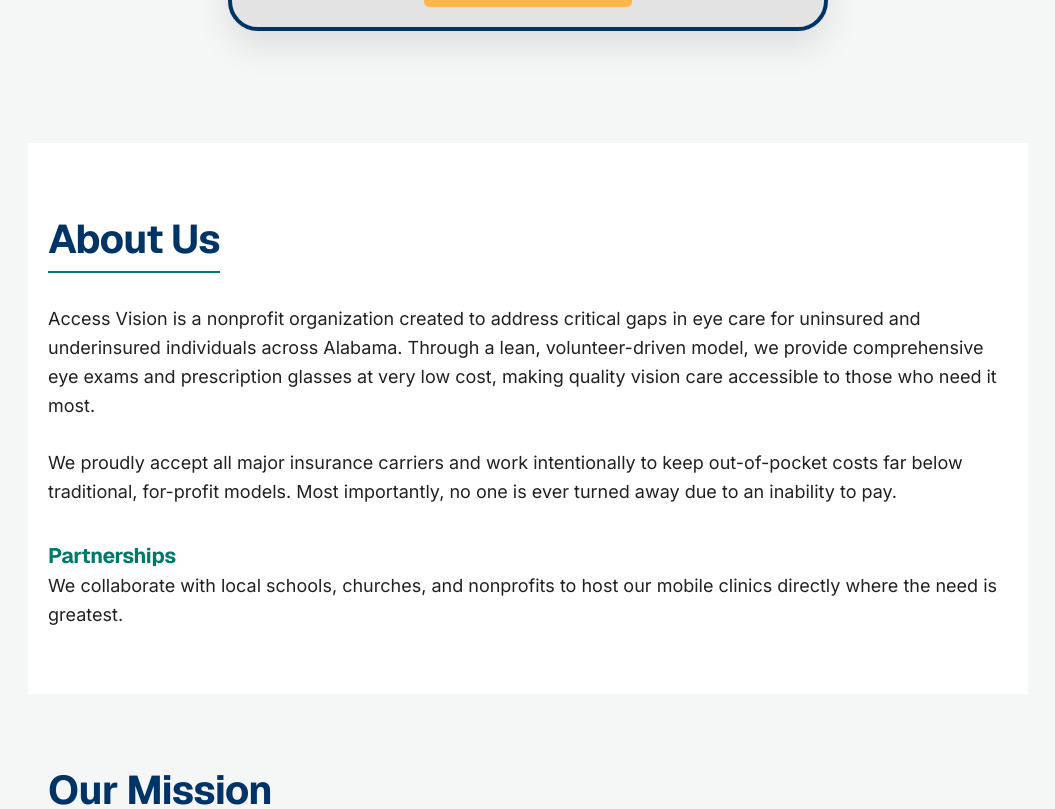
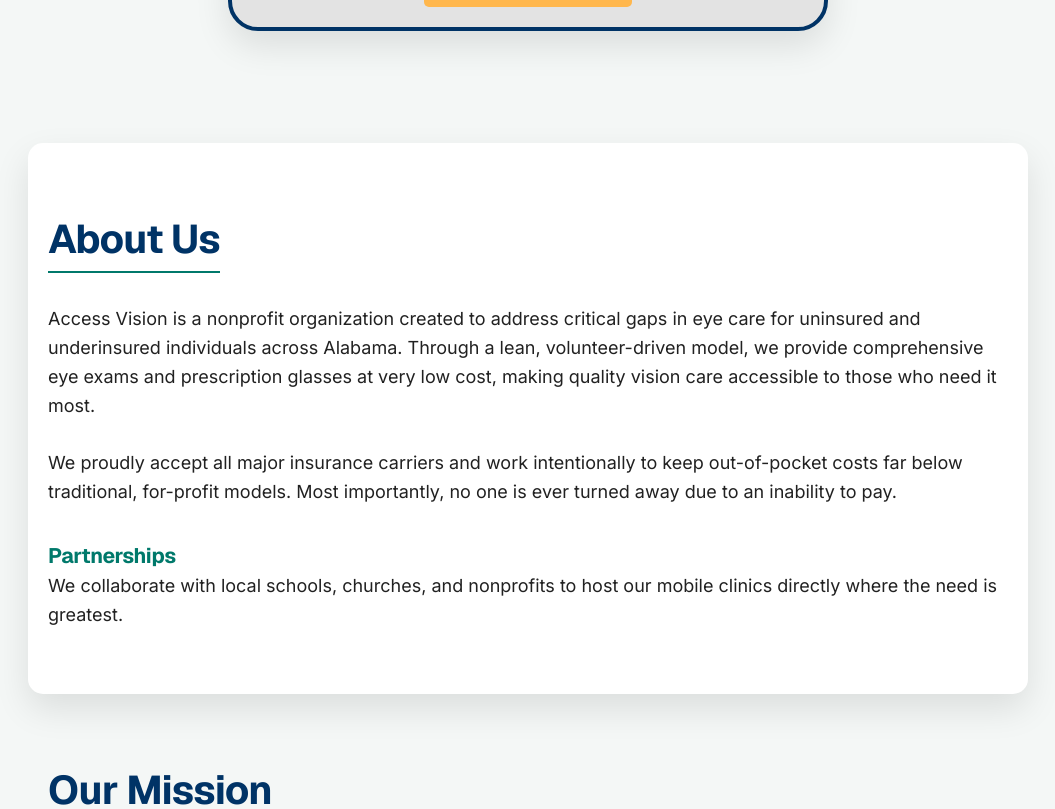
Before and after one commit to skoorrevir/access-vision, a Next.js app: page / in a window 1280 px wide. Shown: the part 1988-2797 px from the top of the page, without its empty margins (112-1167 px from the left). Built offline with nearby package versions, Linux system fonts and the light colour scheme.

Commit message:
Rounded some corners on the mainpage

```diff
--- a/src/app/page.module.css
+++ b/src/app/page.module.css
@@ -8,7 +8,7 @@
 	width: 100%;
 	max-width: none;
 	margin: 0;
-	min-height: 40vh;
+	min-height: 50vh;
 	display: flex;
 	flex-direction: column;
 	justify-content: center;
@@ -105,6 +105,12 @@
 	color: var(--accent-teal);
 }
 
+.about {
+	background-color: white;
+	border-radius: 15px;
+    box-shadow: 0 15px 35px rgba(0, 0, 0, 0.1);
+}
+
 @media (max-width: 768px) {
 	.hero h1 {
 		font-size: 2rem;
--- a/src/app/page.tsx
+++ b/src/app/page.tsx
@@ -47,7 +47,7 @@
         </div>
       </section>
 
-      <section id="about" style={{ backgroundColor: "white" }}>
+      <section id="about" className={styles.about}>
         <h2>About Us</h2>
         <p>
           Access Vision is a nonprofit organization created to address critical
```
